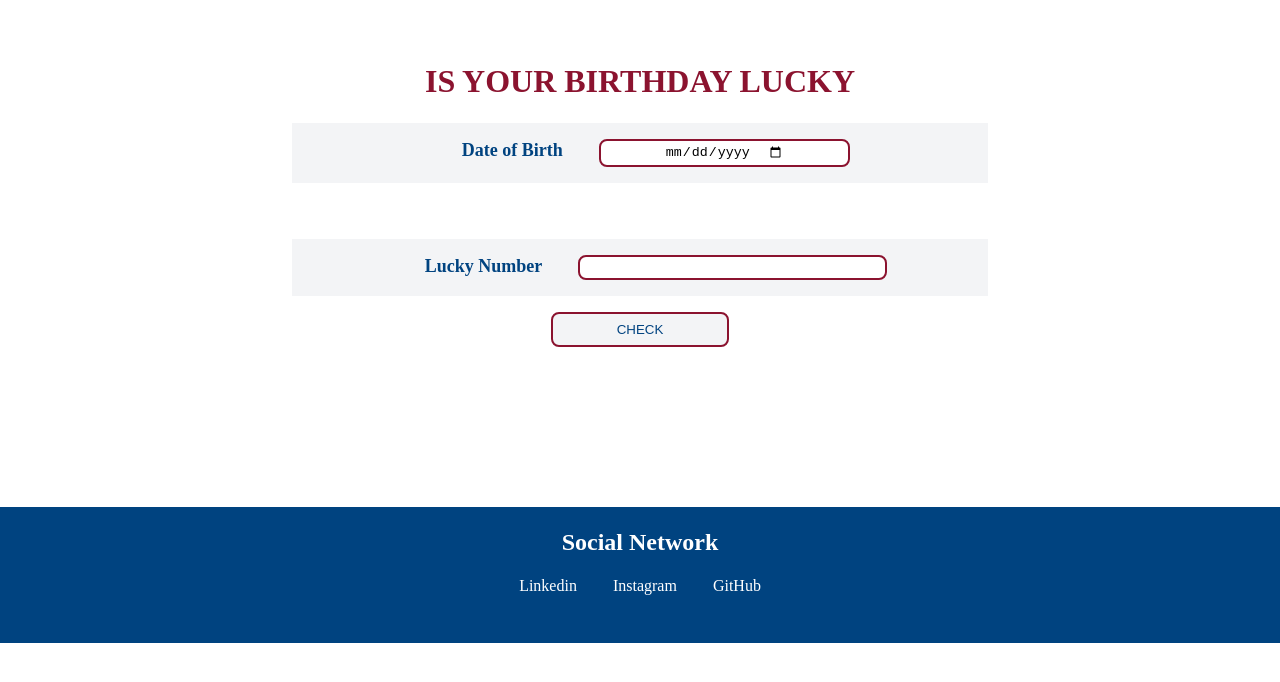
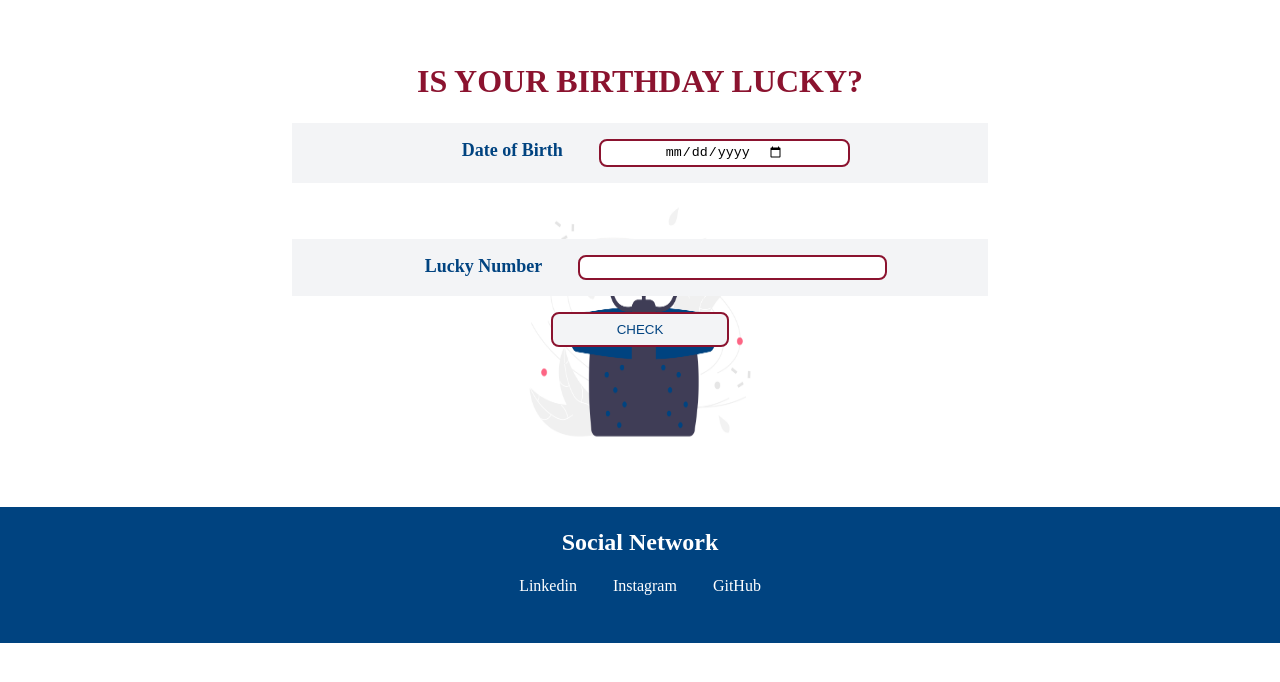
Before and after one commit to vanshitamoolchandani/NeoG-isYourBirthdayLucky, a plain HTML site: page index.html in a window 1280 px wide. Drawn offline with Linux system fonts and the light colour scheme.

Commit message:
photo added

```diff
--- a/index.html
+++ b/index.html
@@ -10,11 +10,11 @@
 
 </head>
 
-<body>
+<body >
     <div class="align">
         <div style="height: 5vh;"></div>
 
-        <h1 class="heading-color list-align">IS YOUR BIRTHDAY LUCKY</h1>
+        <h1 class="heading-color list-align">IS YOUR BIRTHDAY LUCKY?</h1>
         <section>
             <div class="section-offwhite container-center align">
                 <label class="text cont" for="birthday">Date of Birth</label>
--- a/styles.css
+++ b/styles.css
@@ -6,6 +6,11 @@
 }
 
 body {
+    background-image: url("images/bday.png");
+    height: 80%;
+    background-position: center;
+    background-repeat: no-repeat;
+    background-size: 300px 300px;
     margin: auto;
     align-items: center;
 }
```
Also changed, not shown: images/bday.png (added).
